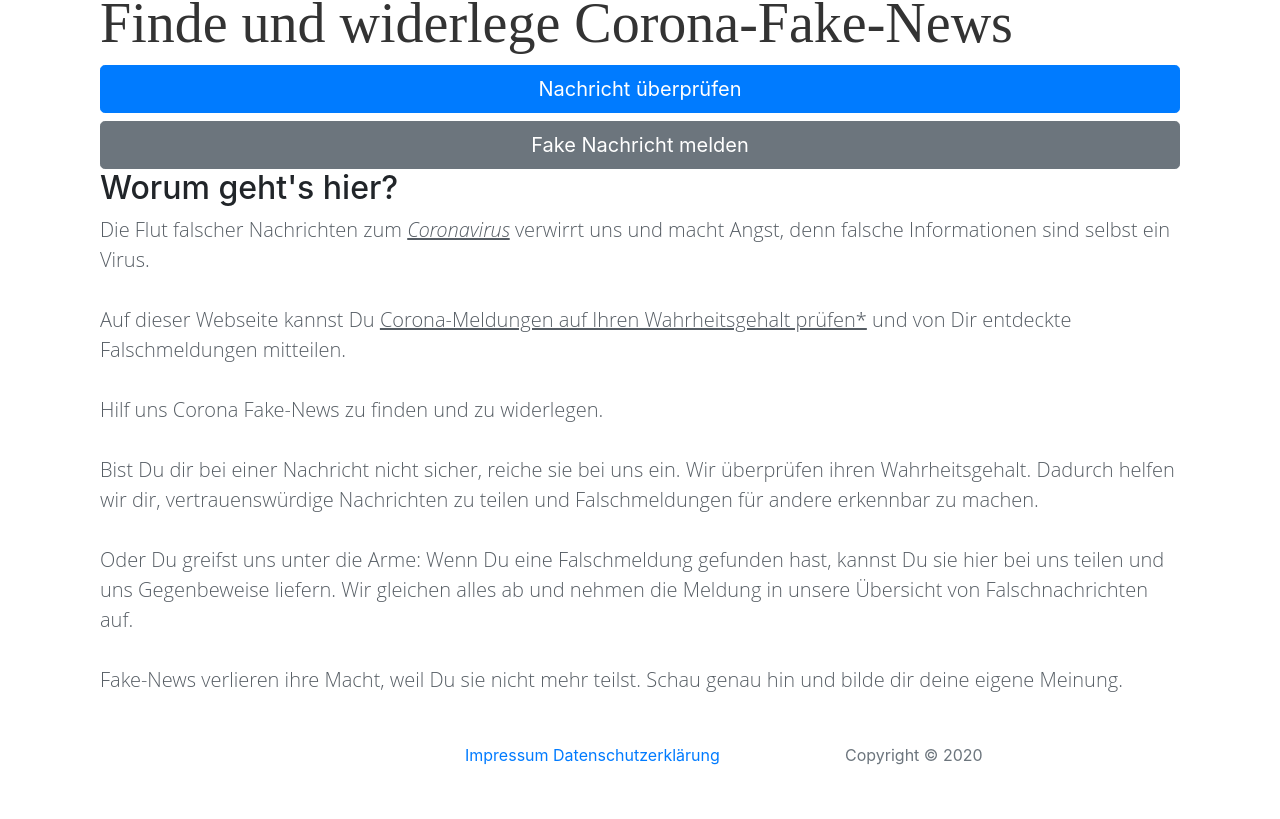
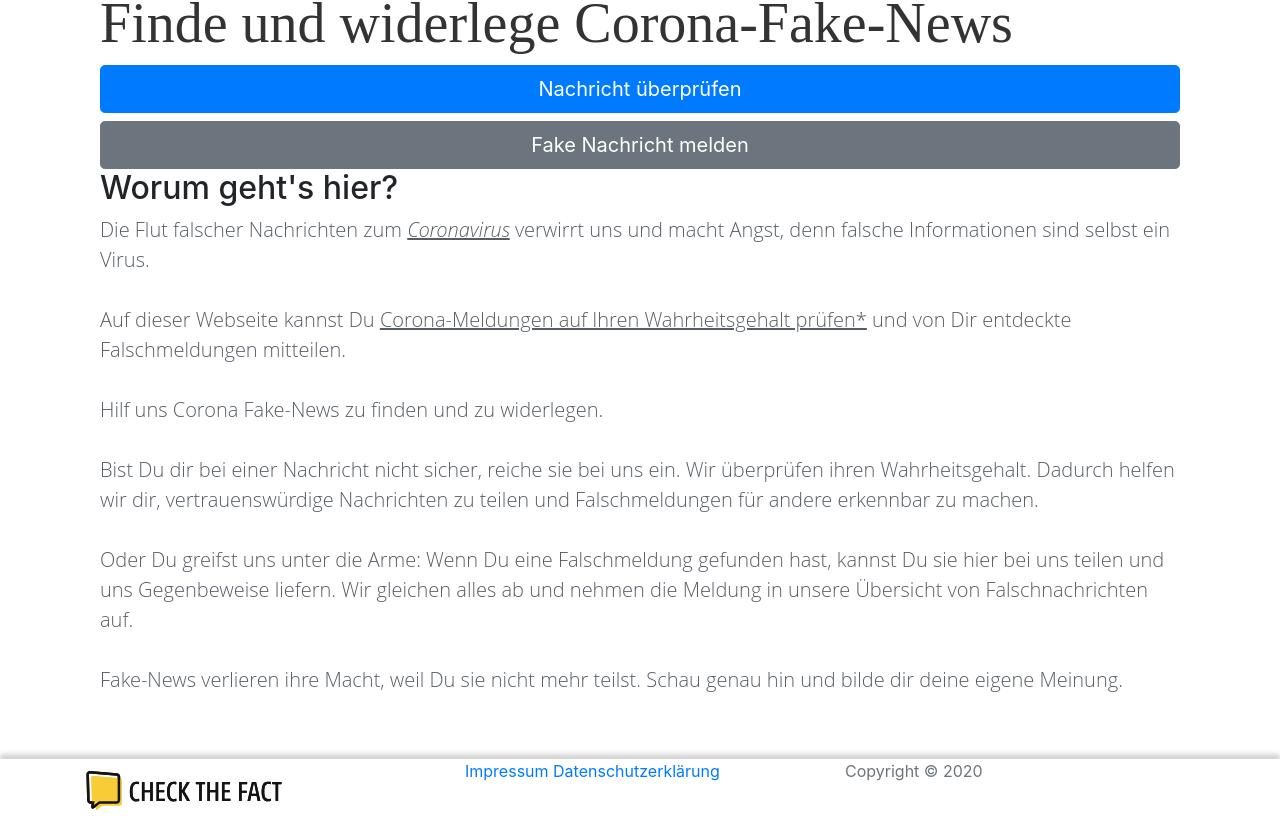
Before and after one commit to Check-den-Fakt/Frontend, a React (Create React App) app: page / in a window 1280 px wide. Shown: the part 488-1307 px from the top of the page. Built offline with nearby package versions, Linux system fonts and the light colour scheme.

Commit message:
Too much

```diff
--- /dev/null
+++ b/src/components/Footer.css
@@ -0,0 +1,8 @@
+footer{
+    -webkit-box-shadow: 0px -5px 5px 0px rgba(211,211,211,1);
+    -moz-box-shadow: 0px -5px 5px 0px rgba(211,211,211,1);
+    box-shadow: 0px -5px 5px 0px rgba(211,211,211,1);
+    position: absolute;
+    width: 100%;
+    margin-bottom: 0;
+}
--- a/src/components/Footer.js
+++ b/src/components/Footer.js
@@ -1,5 +1,6 @@
 import React, { Component } from 'react';
 import {Nav} from "react-bootstrap";
+import "./Footer.css";
 
 
 export class Footer extends Component {
@@ -9,7 +10,7 @@ export class Footer extends Component {
                 <div className="container">
                     <div className="row">
                         <div className="col">
-
+                            <img alt="" src="/img/header_logo_lite.svg" width="200" height="60" className="d-inline-block align-top"/>
                         </div>
                         <div className="col">
                             <a href="/impressum">Impressum </a>
--- /dev/null
+++ b/src/components/NavMenu.css
@@ -0,0 +1,5 @@
+.navbar{
+    -webkit-box-shadow: 0px 5px 5px 0px rgba(211,211,211,1);
+    -moz-box-shadow: 0px 5px 5px 0px rgba(211,211,211,1);
+    box-shadow: 0px 5px 5px 0px rgba(211,211,211,1);
+}
--- a/src/components/NavMenu.js
+++ b/src/components/NavMenu.js
@@ -5,6 +5,7 @@ import { Form } from 'react-bootstrap';
 import { FormControl } from 'react-bootstrap';
 import { Button } from 'react-bootstrap';
 import { NavDropdown } from 'react-bootstrap';
+import "./NavMenu.css";
 
 export class NavMenu extends Component {
   render () {
```
